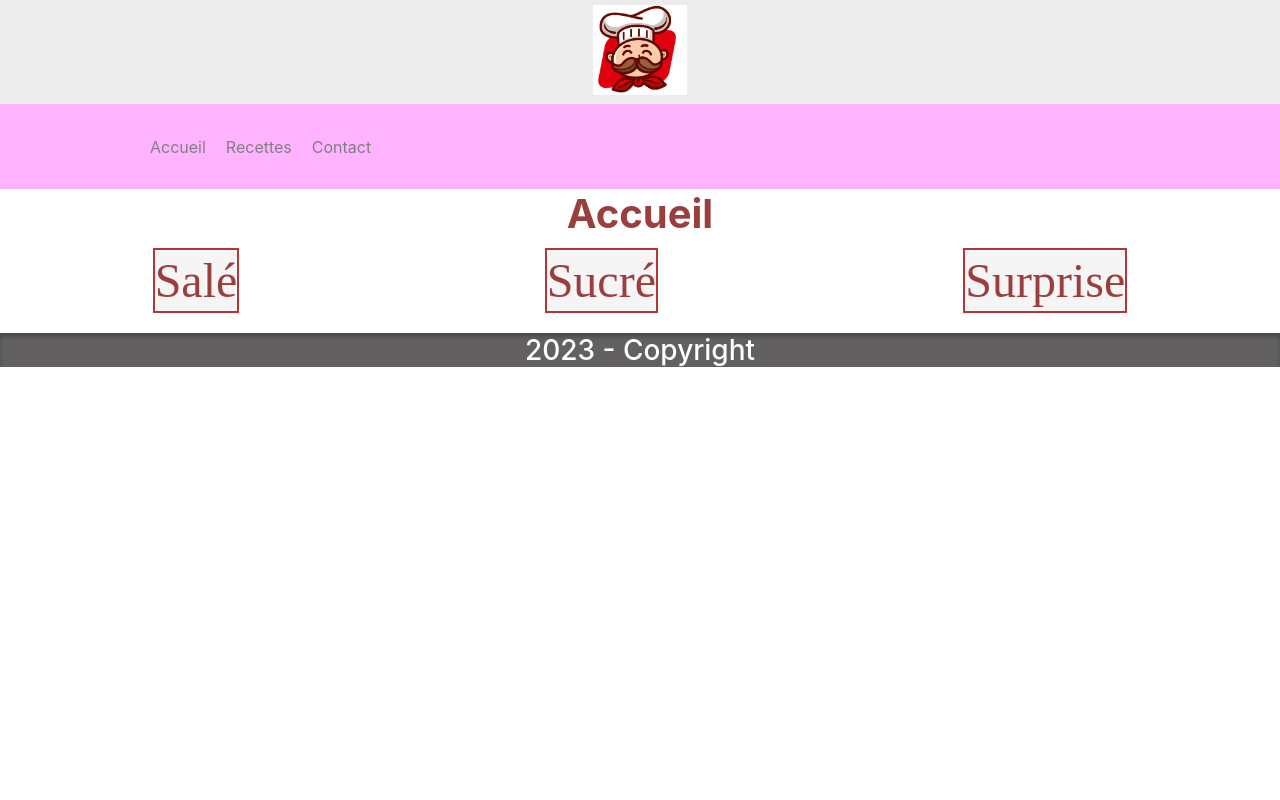
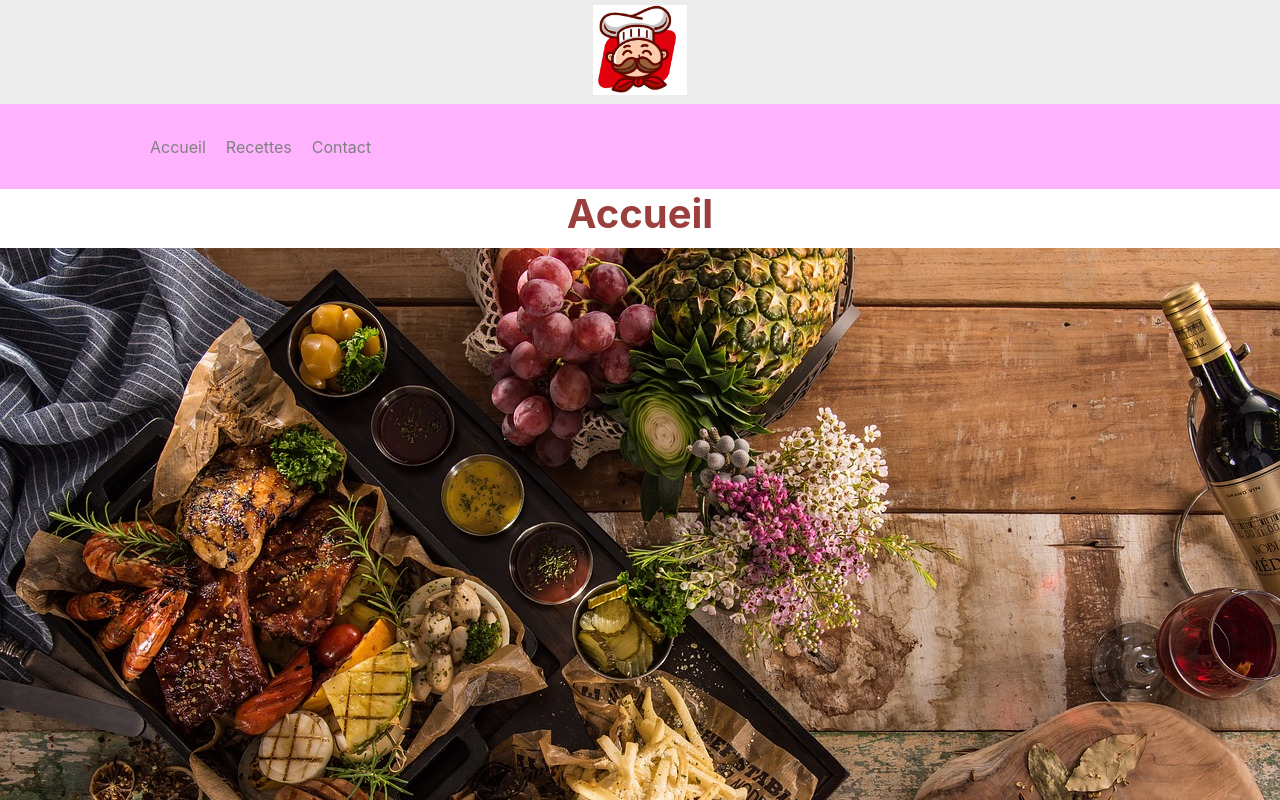
Before and after one commit to ludon89/react-atable, a React (Create React App) app: page / in a window 1280 px wide. Shown: the top 800 px of the page. Built offline with nearby package versions, Linux system fonts and the light colour scheme.

Commit message:
Ajout image page d'accueil

```diff
--- a/src/pages/accueil.jsx
+++ b/src/pages/accueil.jsx
@@ -1,18 +1,17 @@
 import React from "react";
 
-// Components importation
 import Titre from "../components/Titre";
 import Content from "../components/Content";
-import Card from "../components/Card";
+
+import buffet from "../buffet.jpg";
+import "../styles/accueil.css"
 
 const Accueil = () => {
   return (
     <>
       <Titre text="Accueil" />
       <Content>
-        <Card recipeType="Salé" />
-        <Card recipeType="Sucré" />
-        <Card recipeType="Surprise" />
+        <img src={buffet} alt="Buffet" className="accueilImage" />
       </Content>
     </>
   );
--- /dev/null
+++ b/src/styles/accueil.css
@@ -0,0 +1,3 @@
+.accueilImage {
+  max-width: 100%;
+}
```
Also changed, not shown: src/buffet.jpg (added).
